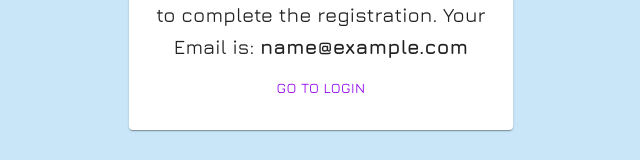
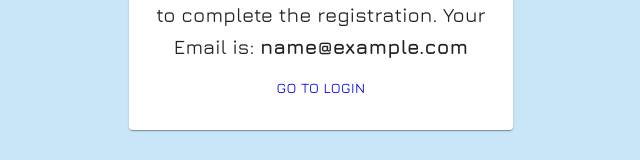
Before and after one commit to Gipfelienjoyer/-FaithSafeWeb, a React (Create React App) app: page /register in a window 1280 px wide. Both pictures are taken after typing "Sample", "name@example.com", "Sample123", "Sample123" into the empty fields and a click on the button "REGISTER". Shown: the part 312-472 px from the top of the page, without its empty margins (319-959 px from the left). Built offline with nearby package versions, Linux system fonts and the light colour scheme; no server answers.

Commit message:
cook mail verify

```diff
--- a/src/02-organisms/RegisterForm.tsx
+++ b/src/02-organisms/RegisterForm.tsx
@@ -39,7 +39,7 @@ export default function RegisterForm({ initialValues, validationSchema, onSubmit
                                 Your Email is: <b>{submittedEmail}</b>
                             </Typography>
                             <Button type="submit" disabled={isSubmitting}>
-                                Go to Login
+                                <a href="/login" style={{ textDecoration: 'none' }}>Go to Login</a>
                             </Button>
                         </Box>
                     ) : (
```
